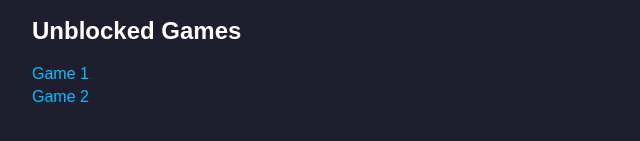
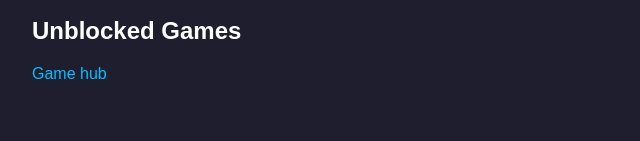
Before and after one commit to SigmaMarley/coolpeoplewebsite, a plain HTML site: page index.html in a window 1280 px wide. Shown: the part 503-644 px from the top of the page, 208-848 px from the left. Drawn offline with Linux system fonts and the light colour scheme.

Commit message:
Update index.html

```diff
--- a/index.html
+++ b/index.html
@@ -60,8 +60,7 @@
         <div class="game-section">
             <h2>Unblocked Games</h2>
             <div class="game-links">
-                <a href="https://examplegame.com" target="_blank">Game 1</a>
-                <a href="https://examplegame2.com" target="_blank">Game 2</a>
+                <a href="https://quiz-20.pro/" target="_blank">Game hub</a>
             </div>
         </div>
     </div>
```
